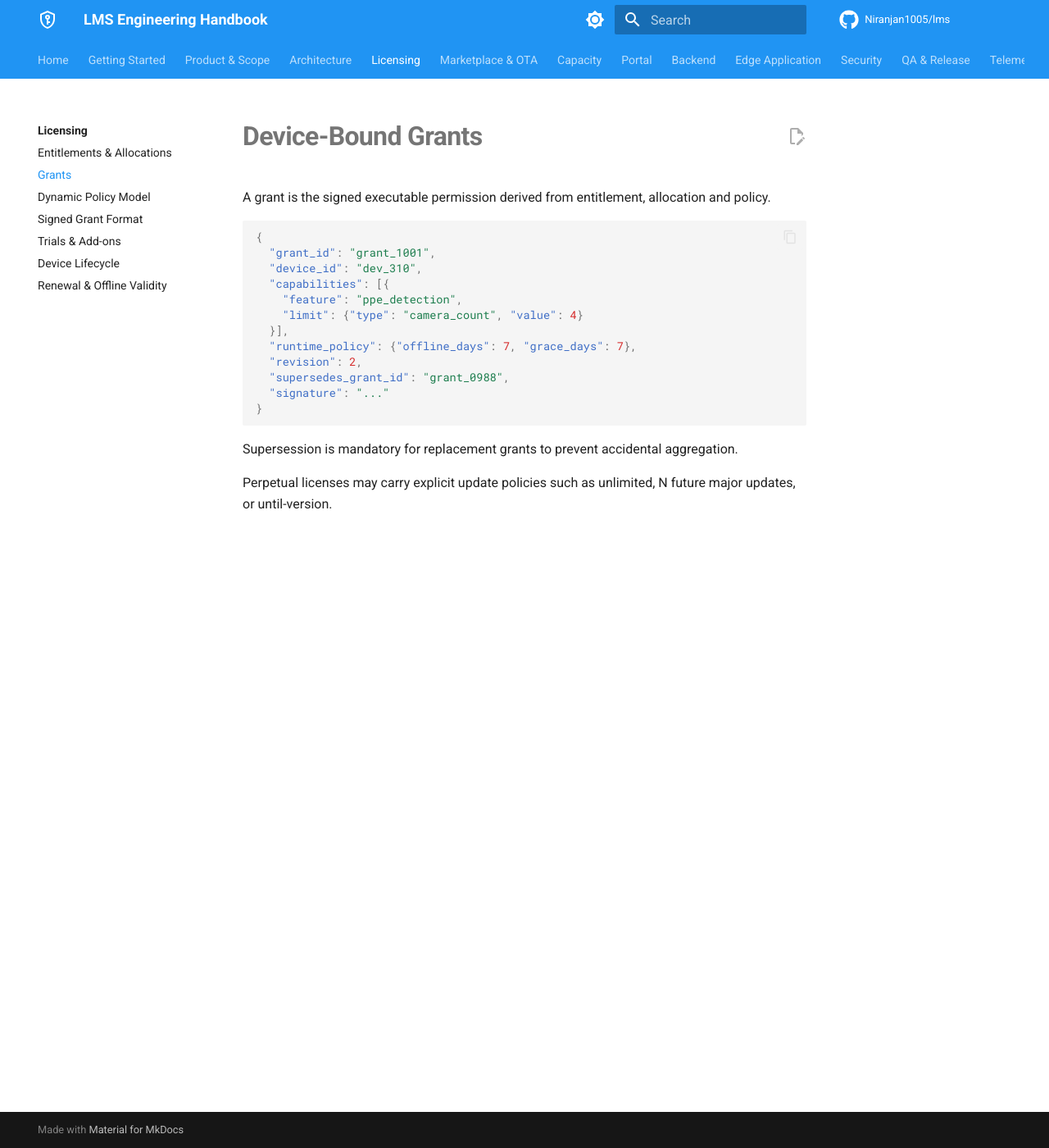
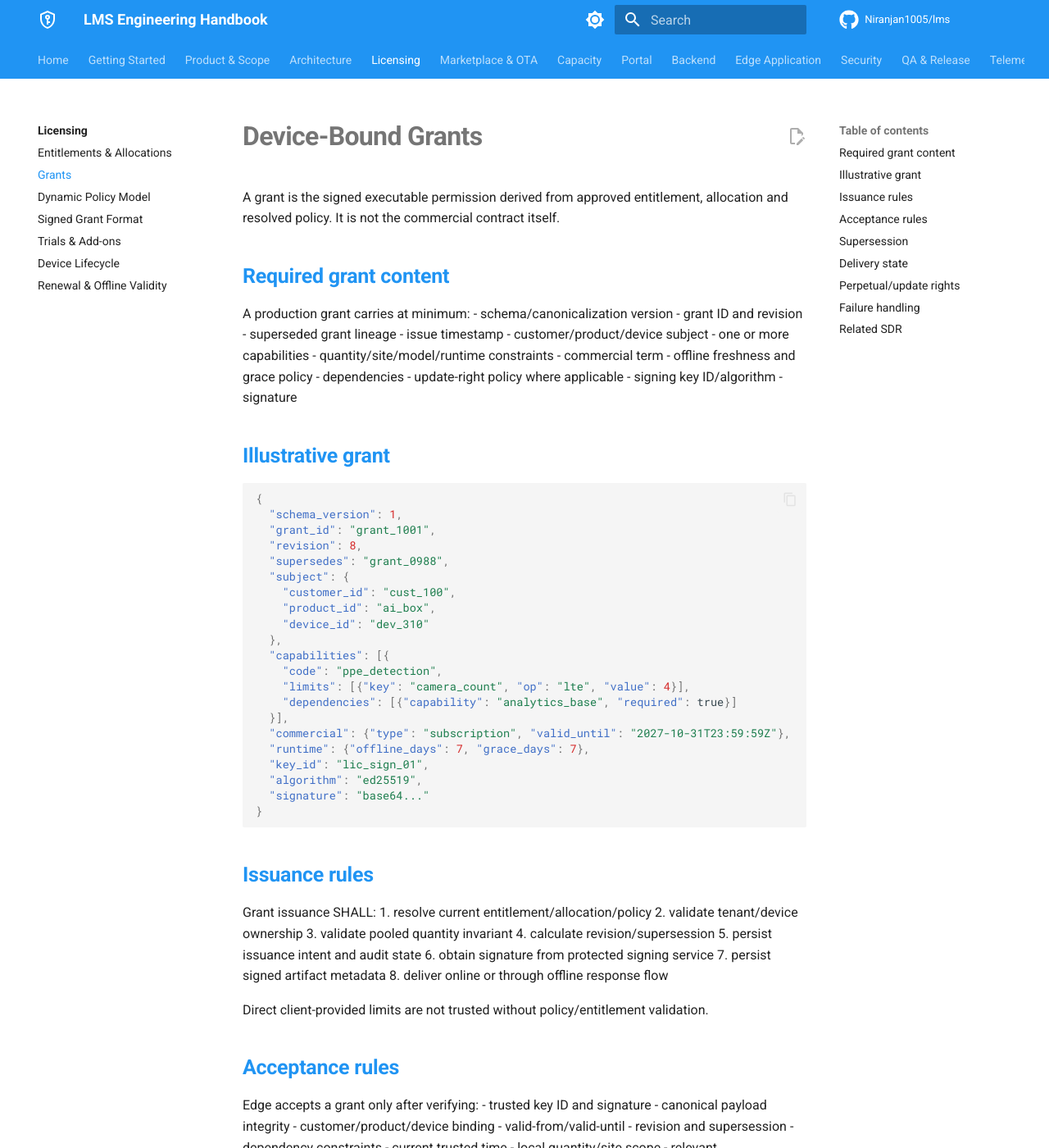
Before and after one commit to Niranjan1005/lms, an MkDocs documentation site: the page built from docs/licensing/grants.md, in a window 1280 px wide and 1400 px high. Shown: the whole window at 82% size. Built offline with MkDocs 1.6.1 and Material for MkDocs 9.7.7, drawn with Linux system fonts in a browser that asks for light colours; comment, search, counter and statistics services are not loaded; some of the changed text lies outside the part shown.

Commit message:
docs: complete grant lifecycle specification

```diff
--- a/docs/licensing/grants.md
+++ b/docs/licensing/grants.md
@@ -1,22 +1,93 @@
 # Device-Bound Grants
 
-A grant is the signed executable permission derived from entitlement, allocation and policy.
+A grant is the signed executable permission derived from approved entitlement, allocation and resolved policy. It is not the commercial contract itself.
+
+## Required grant content
+
+A production grant carries at minimum:
+- schema/canonicalization version
+- grant ID and revision
+- superseded grant lineage
+- issue timestamp
+- customer/product/device subject
+- one or more capabilities
+- quantity/site/model/runtime constraints
+- commercial term
+- offline freshness and grace policy
+- dependencies
+- update-right policy where applicable
+- signing key ID/algorithm
+- signature
+
+## Illustrative grant
 
 ~~~json
 {
+  "schema_version": 1,
   "grant_id": "grant_1001",
-  "device_id": "dev_310",
+  "revision": 8,
+  "supersedes": "grant_0988",
+  "subject": {
+    "customer_id": "cust_100",
+    "product_id": "ai_box",
+    "device_id": "dev_310"
+  },
   "capabilities": [{
-    "feature": "ppe_detection",
-    "limit": {"type": "camera_count", "value": 4}
+    "code": "ppe_detection",
+    "limits": [{"key": "camera_count", "op": "lte", "value": 4}],
+    "dependencies": [{"capability": "analytics_base", "required": true}]
   }],
-  "runtime_policy": {"offline_days": 7, "grace_days": 7},
-  "revision": 2,
-  "supersedes_grant_id": "grant_0988",
-  "signature": "..."
+  "commercial": {"type": "subscription", "valid_until": "2027-10-31T23:59:59Z"},
+  "runtime": {"offline_days": 7, "grace_days": 7},
+  "key_id": "lic_sign_01",
+  "algorithm": "ed25519",
+  "signature": "base64..."
 }
 ~~~
 
-Supersession is mandatory for replacement grants to prevent accidental aggregation.
+## Issuance rules
 
-Perpetual licenses may carry explicit update policies such as unlimited, N future major updates, or until-version.
+Grant issuance SHALL:
+1. resolve current entitlement/allocation/policy
+2. validate tenant/device ownership
+3. validate pooled quantity invariant
+4. calculate revision/supersession
+5. persist issuance intent and audit state
+6. obtain signature from protected signing service
+7. persist signed artifact metadata
+8. deliver online or through offline response flow
+
+Direct client-provided limits are not trusted without policy/entitlement validation.
+
+## Acceptance rules
+
+Edge accepts a grant only after verifying:
+- trusted key ID and signature
+- canonical payload integrity
+- customer/product/device binding
+- valid-from/valid-until
+- revision and supersession
+- dependency constraints
+- current trusted time
+- local quantity/site scope
+- relevant compatibility/capacity/install state
+
+## Supersession
+
+Replacement grant revisions SHALL not be aggregated with superseded versions. Edge persists the highest accepted revision per lineage and rejects rollback unless an explicit signed recovery mechanism exists.
+
+## Delivery state
+
+`Issued`, `Delivered/Imported` and `Accepted/Active` are separate states. Central issuance alone is not evidence that an offline device is using the new rights.
+
+## Perpetual/update rights
+
+Perpetual grants can carry explicit update-right policies such as `unlimited`, `during_active_term`, `remaining_major_updates`, `until_version` or `none`.
+
+## Failure handling
+
+Signing failure leaves issuance pending/retryable through durable jobs/outbox. Invalid or rejected grants never replace a previously valid accepted grant unless policy explicitly transitions the device to restricted state.
+
+## Related SDR
+
+`SDR-LIC-004` through `SDR-LIC-011`
```
